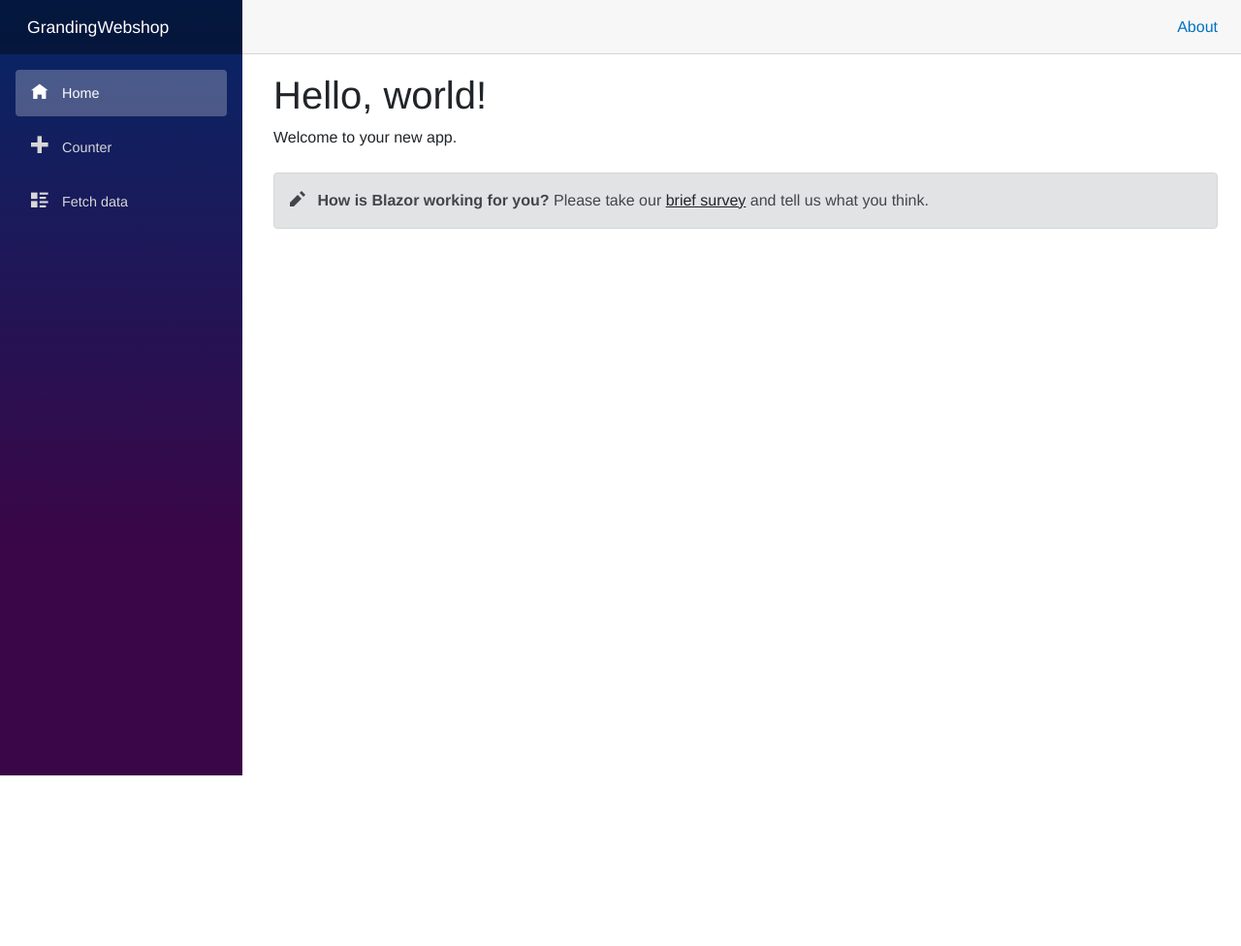
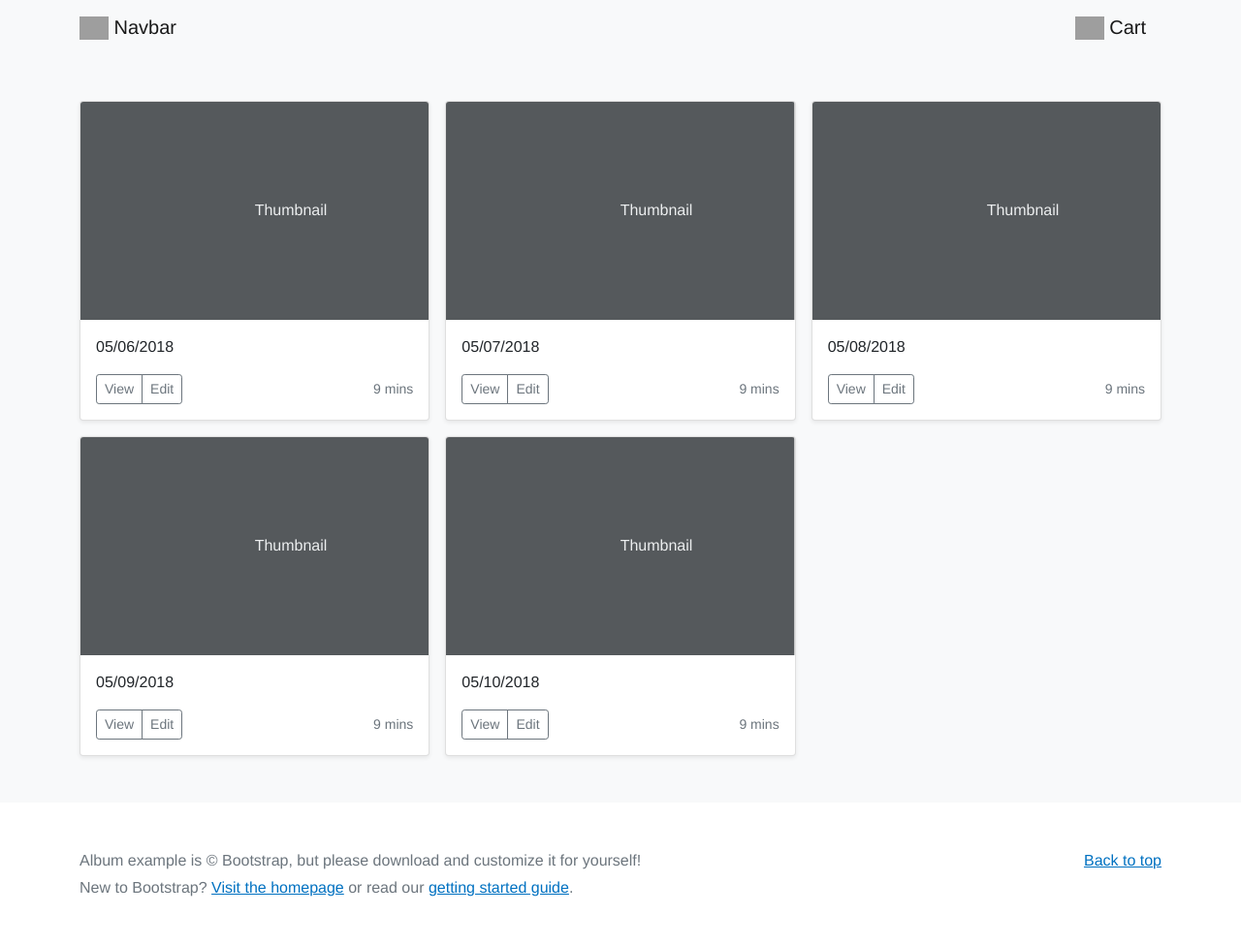
Before and after one commit to TheRealMat/GrandingWebshop, an ASP.NET Core app: page / in a window 1280 px wide. Shown: the whole page at 97% size. Before the commit the page ends 800 px from the top, so only its background shows below. Run offline with ASP.NET Core 8, Linux system fonts and the light colour scheme; style sheets or scripts are compiled from the project's sources; grey boxes are pictures that could not be loaded.

Commit message:
TestLayout

```diff
--- a/Pages/Index.razor
+++ b/Pages/Index.razor
@@ -1,9 +1,57 @@
 @page "/"
+@inject HttpClient Http
 
 <PageTitle>Index</PageTitle>
 
-<h1>Hello, world!</h1>
+    @if (forecasts == null)
+{
+    <p><em>Loading...</em></p>
+}
+else
+{
+<div class="album py-5 bg-light">
+    <div class="container">
 
-Welcome to your new app.
+      <div class="row row-cols-1 row-cols-sm-2 row-cols-md-3 g-3">
+          @foreach (var forecast in forecasts)
+            {
+        <div class="col">
+          <div class="card shadow-sm">
+            <svg class="bd-placeholder-img card-img-top" width="100%" height="225" xmlns="http://www.w3.org/2000/svg" role="img" aria-label="Placeholder: Thumbnail" preserveAspectRatio="xMidYMid slice" focusable="false"><title>Placeholder</title><rect width="100%" height="100%" fill="#55595c"></rect><text x="50%" y="50%" fill="#eceeef" dy=".3em">Thumbnail</text></svg>
 
-<SurveyPrompt Title="How is Blazor working for you?" />
+            <div class="card-body">
+              <p class="card-text">@forecast.Date.ToShortDateString()</p>
+              <div class="d-flex justify-content-between align-items-center">
+                <div class="btn-group">
+                  <button type="button" class="btn btn-sm btn-outline-secondary">View</button>
+                  <button type="button" class="btn btn-sm btn-outline-secondary">Edit</button>
+                </div>
+                <small class="text-muted">9 mins</small>
+              </div>
+            </div>
+          </div>
+        </div>
+            }
+      </div>
+    </div>
+  </div>
+  }
+  @code {
+    private WeatherForecast[]? forecasts;
+
+    protected override async Task OnInitializedAsync()
+    {
+        forecasts = await Http.GetFromJsonAsync<WeatherForecast[]>("sample-data/weather.json");
+    }
+
+    public class WeatherForecast
+    {
+        public DateTime Date { get; set; }
+
+        public int TemperatureC { get; set; }
+
+        public string? Summary { get; set; }
+
+        public int TemperatureF => 32 + (int)(TemperatureC / 0.5556);
+    }
+}
--- a/Shared/MainLayout.razor
+++ b/Shared/MainLayout.razor
@@ -1,17 +1,32 @@
 @inherits LayoutComponentBase
 
 <div class="page">
-    <div class="sidebar">
-        <NavMenu />
-    </div>
+    <nav class="navbar navbar-light bg-light">
+        <div class="container">
+                    <a class="navbar-brand" href="#">
+            <img src="https://getbootstrap.com/docs/5.1/assets/brand/bootstrap-logo.svg" alt="" width="30" height="24" class="d-inline-block align-text-top">
+            Navbar
+        </a>
+        <a class="navbar-brand" href="#">
+            <img src="https://getbootstrap.com/docs/5.1/assets/brand/bootstrap-logo.svg" alt="" width="30" height="24" class="d-inline-block align-text-top">
+            Cart
+        </a>
+        </div>
+    </nav>
 
     <main>
-        <div class="top-row px-4">
-            <a href="https://docs.microsoft.com/aspnet/" target="_blank">About</a>
-        </div>
+            @Body
+    </main>
 
-        <article class="content px-4">
-            @Body
-        </article>
-    </main>
+
+<footer class="text-muted py-5">
+  <div class="container">
+    <p class="float-end mb-1">
+      <a href="#">Back to top</a>
+    </p>
+    <p class="mb-1">Album example is © Bootstrap, but please download and customize it for yourself!</p>
+    <p class="mb-0">New to Bootstrap? <a href="/">Visit the homepage</a> or read our <a href="/docs/5.1/getting-started/introduction/">getting started guide</a>.</p>
+  </div>
+</footer>
+
 </div>
--- a/Shared/MainLayout.razor.css
+++ /dev/null
@@ -1,81 +0,0 @@
-.page {
-    position: relative;
-    display: flex;
-    flex-direction: column;
-}
-
-main {
-    flex: 1;
-}
-
-.sidebar {
-    background-image: linear-gradient(180deg, rgb(5, 39, 103) 0%, #3a0647 70%);
-}
-
-.top-row {
-    background-color: #f7f7f7;
-    border-bottom: 1px solid #d6d5d5;
-    justify-content: flex-end;
-    height: 3.5rem;
-    display: flex;
-    align-items: center;
-}
-
-    .top-row ::deep a, .top-row ::deep .btn-link {
-        white-space: nowrap;
-        margin-left: 1.5rem;
-        text-decoration: none;
-    }
-
-    .top-row ::deep a:hover, .top-row ::deep .btn-link:hover {
-        text-decoration: underline;
-    }
-
-    .top-row ::deep a:first-child {
-        overflow: hidden;
-        text-overflow: ellipsis;
-    }
-
-@media (max-width: 640.98px) {
-    .top-row:not(.auth) {
-        display: none;
-    }
-
-    .top-row.auth {
-        justify-content: space-between;
-    }
-
-    .top-row ::deep a, .top-row ::deep .btn-link {
-        margin-left: 0;
-    }
-}
-
-@media (min-width: 641px) {
-    .page {
-        flex-direction: row;
-    }
-
-    .sidebar {
-        width: 250px;
-        height: 100vh;
-        position: sticky;
-        top: 0;
-    }
-
-    .top-row {
-        position: sticky;
-        top: 0;
-        z-index: 1;
-    }
-
-    .top-row.auth ::deep a:first-child {
-        flex: 1;
-        text-align: right;
-        width: 0;
-    }
-
-    .top-row, article {
-        padding-left: 2rem !important;
-        padding-right: 1.5rem !important;
-    }
-}
--- a/Shared/NavMenu.razor
+++ /dev/null
@@ -1,39 +0,0 @@
-<div class="top-row ps-3 navbar navbar-dark">
-    <div class="container-fluid">
-        <a class="navbar-brand" href="">GrandingWebshop</a>
-        <button title="Navigation menu" class="navbar-toggler" @onclick="ToggleNavMenu">
-            <span class="navbar-toggler-icon"></span>
-        </button>
-    </div>
-</div>
-
-<div class="@NavMenuCssClass" @onclick="ToggleNavMenu">
-    <nav class="flex-column">
-        <div class="nav-item px-3">
-            <NavLink class="nav-link" href="" Match="NavLinkMatch.All">
-                <span class="oi oi-home" aria-hidden="true"></span> Home
-            </NavLink>
-        </div>
-        <div class="nav-item px-3">
-            <NavLink class="nav-link" href="counter">
-                <span class="oi oi-plus" aria-hidden="true"></span> Counter
-            </NavLink>
-        </div>
-        <div class="nav-item px-3">
-            <NavLink class="nav-link" href="fetchdata">
-                <span class="oi oi-list-rich" aria-hidden="true"></span> Fetch data
-            </NavLink>
-        </div>
-    </nav>
-</div>
-
-@code {
-    private bool collapseNavMenu = true;
-
-    private string? NavMenuCssClass => collapseNavMenu ? "collapse" : null;
-
-    private void ToggleNavMenu()
-    {
-        collapseNavMenu = !collapseNavMenu;
-    }
-}
--- a/Shared/NavMenu.razor.css
+++ /dev/null
@@ -1,62 +0,0 @@
-.navbar-toggler {
-    background-color: rgba(255, 255, 255, 0.1);
-}
-
-.top-row {
-    height: 3.5rem;
-    background-color: rgba(0,0,0,0.4);
-}
-
-.navbar-brand {
-    font-size: 1.1rem;
-}
-
-.oi {
-    width: 2rem;
-    font-size: 1.1rem;
-    vertical-align: text-top;
-    top: -2px;
-}
-
-.nav-item {
-    font-size: 0.9rem;
-    padding-bottom: 0.5rem;
-}
-
-    .nav-item:first-of-type {
-        padding-top: 1rem;
-    }
-
-    .nav-item:last-of-type {
-        padding-bottom: 1rem;
-    }
-
-    .nav-item ::deep a {
-        color: #d7d7d7;
-        border-radius: 4px;
-        height: 3rem;
-        display: flex;
-        align-items: center;
-        line-height: 3rem;
-    }
-
-.nav-item ::deep a.active {
-    background-color: rgba(255,255,255,0.25);
-    color: white;
-}
-
-.nav-item ::deep a:hover {
-    background-color: rgba(255,255,255,0.1);
-    color: white;
-}
-
-@media (min-width: 641px) {
-    .navbar-toggler {
-        display: none;
-    }
-
-    .collapse {
-        /* Never collapse the sidebar for wide screens */
-        display: block;
-    }
-}
--- a/Shared/SurveyPrompt.razor
+++ /dev/null
@@ -1,16 +0,0 @@
-<div class="alert alert-secondary mt-4">
-    <span class="oi oi-pencil me-2" aria-hidden="true"></span>
-    <strong>@Title</strong>
-
-    <span class="text-nowrap">
-        Please take our
-        <a target="_blank" class="font-weight-bold link-dark" href="https://go.microsoft.com/fwlink/?linkid=2148851">brief survey</a>
-    </span>
-    and tell us what you think.
-</div>
-
-@code {
-    // Demonstrates how a parent component can supply parameters
-    [Parameter]
-    public string? Title { get; set; }
-}
```
